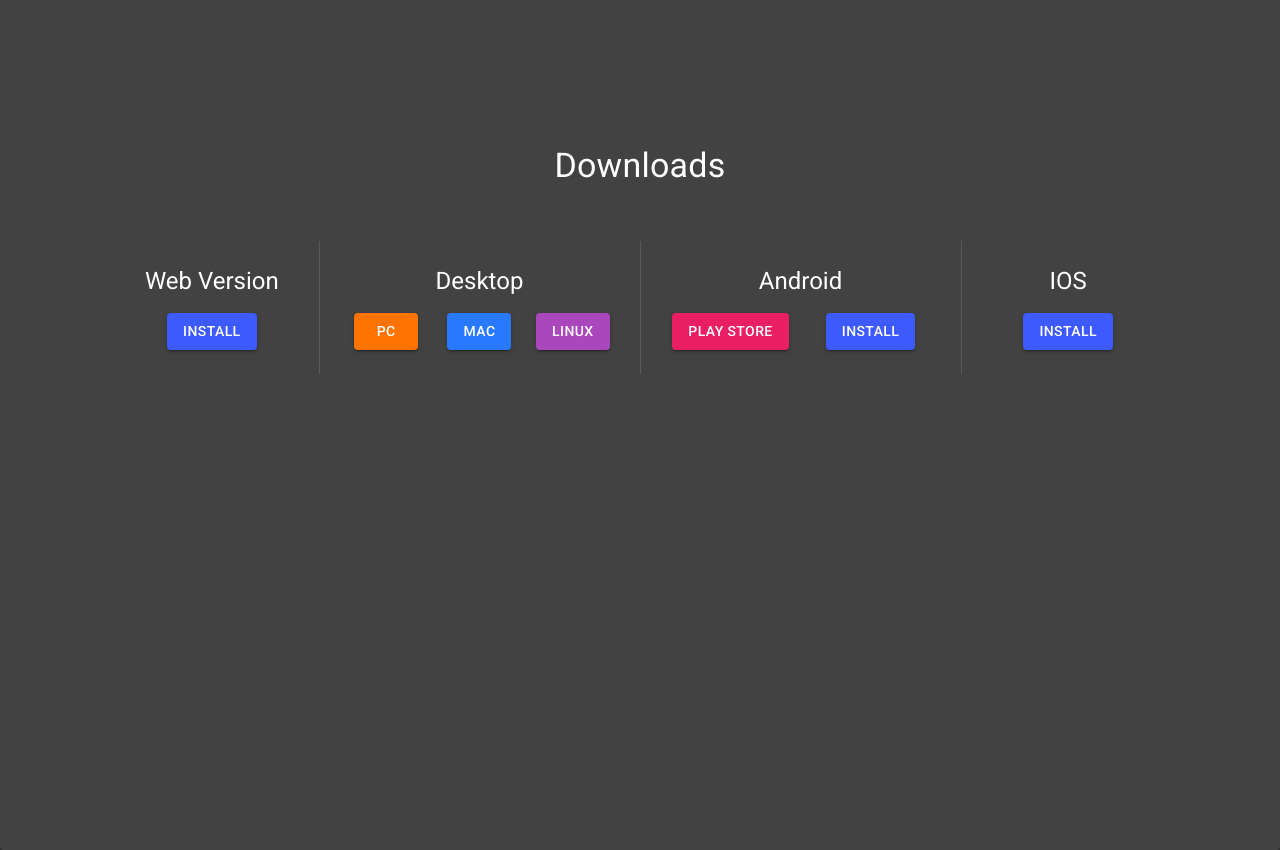
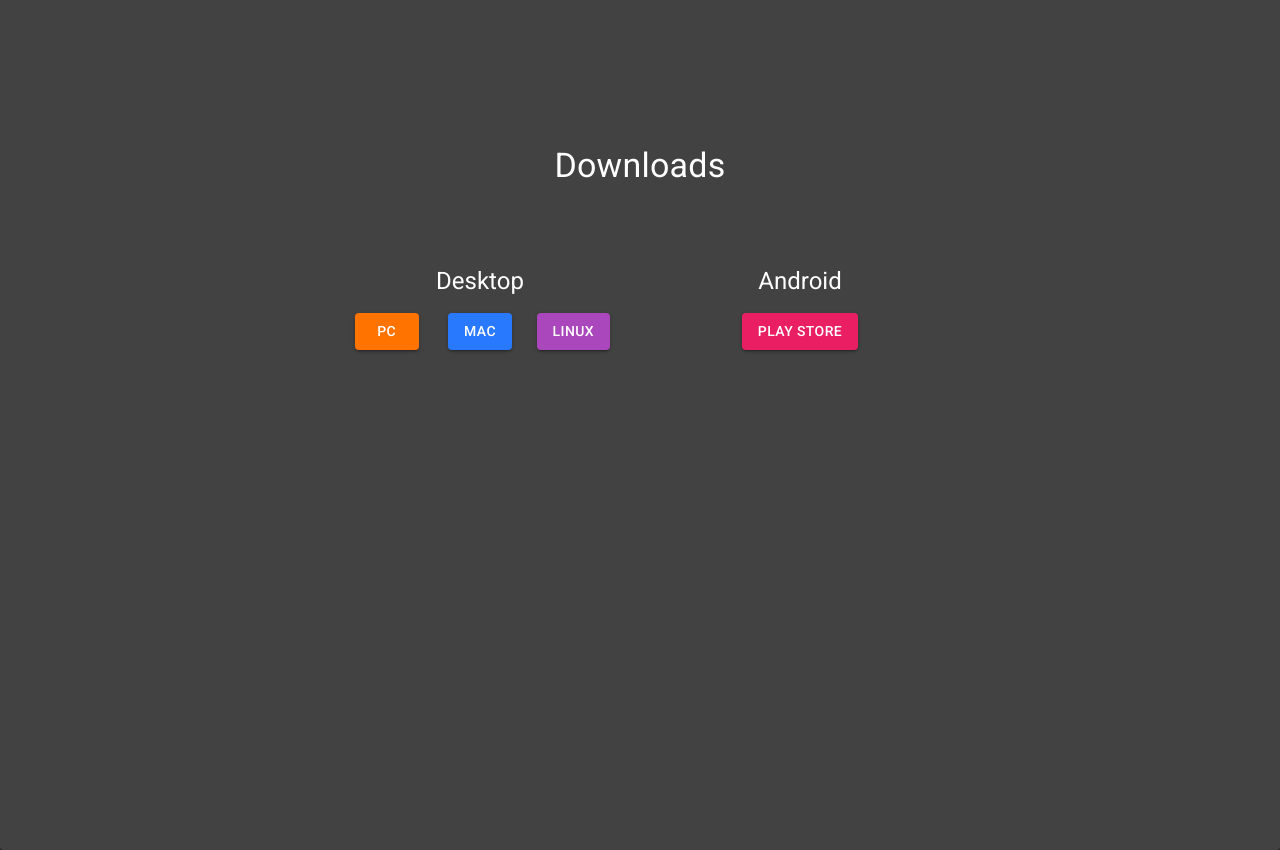
Before and after one commit to TheMrCorvy/Desktop-Frontend, a React (Create React App) app: page / in a window 1280 px wide. Shown: the part 700-1550 px from the top of the page. Built offline with nearby package versions, Linux system fonts and the light colour scheme.

Commit message:
moved the logic to a2hs function to the downloads section component

```diff
--- a/src/components/NavbarComponents/Drawer/index.tsx
+++ b/src/components/NavbarComponents/Drawer/index.tsx
@@ -1,59 +1,15 @@
-import React, { FC, useEffect, useState } from "react"
+import React, { FC } from "react"
 
-import {
-	SwipeableDrawer,
-	List,
-	Divider,
-	ListItem,
-	ListItemIcon,
-	ListItemText,
-} from "@material-ui/core"
-
-import InboxIcon from "@material-ui/icons/MoveToInbox"
+import { SwipeableDrawer, List, Divider } from "@material-ui/core"
 
 import { useSelector, useDispatch } from "react-redux"
 import { RootState } from "../../../redux/store"
 import { toggleDrawer } from "../../../redux/actions/drawerActions"
 
-let deferredPrompt: any
-
 const Drawer: FC = () => {
 	const { open } = useSelector((state: RootState) => state.open)
 
 	const dispatch = useDispatch()
-
-	const [installable, setInstallable] = useState(false)
-
-	useEffect(() => {
-		window.addEventListener("beforeinstallprompt", (e: Event) => {
-			// Prevent the mini-infobar from appearing on mobile
-			e.preventDefault()
-			// Stash the event so it can be triggered later.
-			deferredPrompt = e
-			// Update UI notify the user they can install the PWA
-			setInstallable(true)
-		})
-
-		window.addEventListener("appinstalled", () => {
-			// Log install to analytics
-			console.log("INSTALL: Success")
-		})
-	}, [])
-
-	const handleInstallClick = () => {
-		// Hide the app provided install promotion
-		setInstallable(false)
-		// Show the install prompt
-		deferredPrompt.prompt()
-		// Wait for the user to respond to the prompt
-		deferredPrompt.userChoice.then((choiceResult: any) => {
-			if (choiceResult.outcome === "accepted") {
-				console.log("User accepted the install prompt")
-			} else {
-				console.log("User dismissed the install prompt")
-			}
-		})
-	}
 
 	return (
 		<SwipeableDrawer
@@ -68,22 +24,6 @@ const Drawer: FC = () => {
 				onKeyDown={() => dispatch(toggleDrawer(false))}
 			>
 				<List>
-					{installable && (
-						<ListItem button onClick={() => handleInstallClick}>
-							<ListItemIcon>
-								<InboxIcon />
-							</ListItemIcon>
-							<ListItemText primary="install web app" />
-						</ListItem>
-					)}
-					{!installable && (
-						<ListItem button>
-							<ListItemIcon>
-								<InboxIcon />
-							</ListItemIcon>
-							<ListItemText primary="app is not installable" />
-						</ListItem>
-					)}
 					<Divider />
 				</List>
 			</div>
--- a/src/components/Sections/Downloads/index.tsx
+++ b/src/components/Sections/Downloads/index.tsx
@@ -1,4 +1,4 @@
-import React, { FC } from "react"
+import React, { FC, useEffect, useState } from "react"
 
 import { Container, Grid, Button, Typography, Divider, Hidden } from "@material-ui/core"
 
@@ -41,8 +41,40 @@ const useStyles = makeStyles((theme: Theme) =>
 	})
 )
 
+let deferredPrompt: any
+
 const Downloads: FC = () => {
 	const classes = useStyles()
+
+	const [installable, setInstallable] = useState(false)
+
+	useEffect(() => {
+		window.addEventListener("beforeinstallprompt", (e: Event) => {
+			e.preventDefault()
+
+			deferredPrompt = e
+
+			setInstallable(true)
+		})
+
+		window.addEventListener("appinstalled", () => {
+			console.log("INSTALL: Success")
+		})
+	}, [])
+
+	const handleInstallClick = () => {
+		setInstallable(false)
+
+		deferredPrompt.prompt()
+
+		deferredPrompt.userChoice.then((choiceResult: any) => {
+			if (choiceResult.outcome === "accepted") {
+				console.log("User accepted the install prompt")
+			} else {
+				console.log("User dismissed the install prompt")
+			}
+		})
+	}
 
 	return (
 		<Container maxWidth="lg" className={classes.container} id="downloads-section">
@@ -53,6 +85,8 @@ const Downloads: FC = () => {
 					</Typography>
 				</Grid>
 
+				{installable && (
+					<>
 						<Grid item xs={12} sm={5} lg={2}>
 							<Grid container justify="space-between" spacing={1}>
 								<Grid item xs={12}>
@@ -61,7 +95,12 @@ const Downloads: FC = () => {
 									</Typography>
 								</Grid>
 								<Grid item xs={12}>
-							<Button variant="contained" color="primary" className={classes.webBtn}>
+									<Button
+										variant="contained"
+										color="primary"
+										className={classes.webBtn}
+										onClick={handleInstallClick}
+									>
 										Install
 									</Button>
 								</Grid>
@@ -77,6 +116,8 @@ const Downloads: FC = () => {
 								<Divider orientation="horizontal" />
 							</Grid>
 						</Hidden>
+					</>
+				)}
 
 				<Grid item xs={12} sm={5} lg={3}>
 					<Grid container spacing={1}>
@@ -107,6 +148,8 @@ const Downloads: FC = () => {
 					</Grid>
 				</Grid>
 
+				{installable && (
+					<>
 						<Hidden only={["xs", "lg", "xl"]}>
 							<Grid item xs={6}>
 								<Divider orientation="horizontal" />
@@ -119,6 +162,8 @@ const Downloads: FC = () => {
 						<Hidden mdDown>
 							<Divider orientation="vertical" flexItem />
 						</Hidden>
+					</>
+				)}
 
 				<Hidden smUp>
 					<Grid item xs={12}>
@@ -133,6 +178,9 @@ const Downloads: FC = () => {
 								Android
 							</Typography>
 						</Grid>
+
+						{installable ? (
+							<>
 								<Grid item xs={6}>
 									<Button
 										variant="contained"
@@ -143,13 +191,34 @@ const Downloads: FC = () => {
 									</Button>
 								</Grid>
 								<Grid item xs={6}>
-							<Button variant="contained" color="primary" className={classes.webBtn}>
+									<Button
+										variant="contained"
+										color="primary"
+										className={classes.webBtn}
+										onClick={handleInstallClick}
+									>
 										Install
 									</Button>
 								</Grid>
+							</>
+						) : (
+							<>
+								<Grid item xs={12}>
+									<Button
+										variant="contained"
+										color="primary"
+										className={classes.androidBtn}
+									>
+										Play Store
+									</Button>
+								</Grid>
+							</>
+						)}
 					</Grid>
 				</Grid>
 
+				{installable && (
+					<>
 						<Hidden smUp>
 							<Grid item xs={12}>
 								<Divider orientation="horizontal" />
@@ -168,12 +237,19 @@ const Downloads: FC = () => {
 									</Typography>
 								</Grid>
 								<Grid item xs={12}>
-							<Button variant="contained" color="primary" className={classes.webBtn}>
+									<Button
+										variant="contained"
+										color="primary"
+										className={classes.webBtn}
+										onClick={handleInstallClick}
+									>
 										Install
 									</Button>
 								</Grid>
 							</Grid>
 						</Grid>
+					</>
+				)}
 			</Grid>
 		</Container>
 	)
```
Lines whose indentation alone changed are shown as unchanged.
